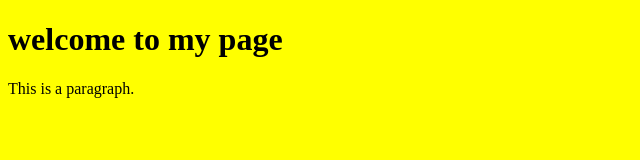
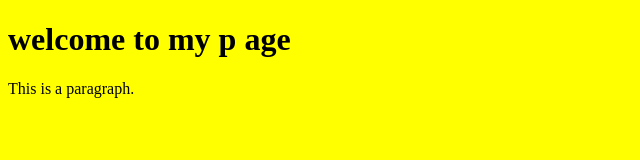
Before and after one commit to mahathivh/index.html, a plain HTML site: page index.html in a window 1280 px wide. Shown: the full height of the page, 0-640 px from the left. Drawn offline with Linux system fonts and the light colour scheme.

Commit message:
Update index.html

```diff
--- a/index.html
+++ b/index.html
@@ -10,7 +10,8 @@
 </head>
 <body>
 
-  <h1>welcome to my page</h1>
+  <h1>welcome to my p
+    age</h1>
 <p>This is a paragraph.</p>
 
 </body>
```
